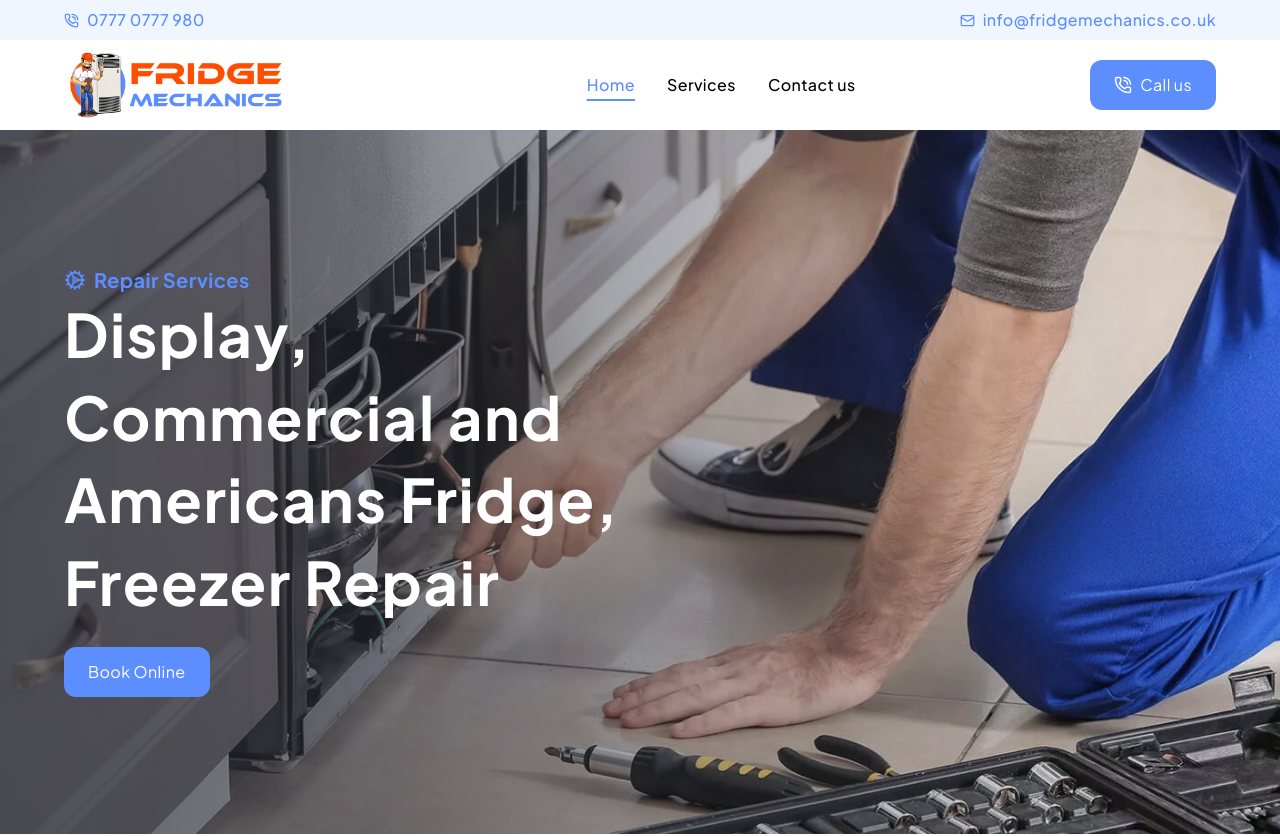
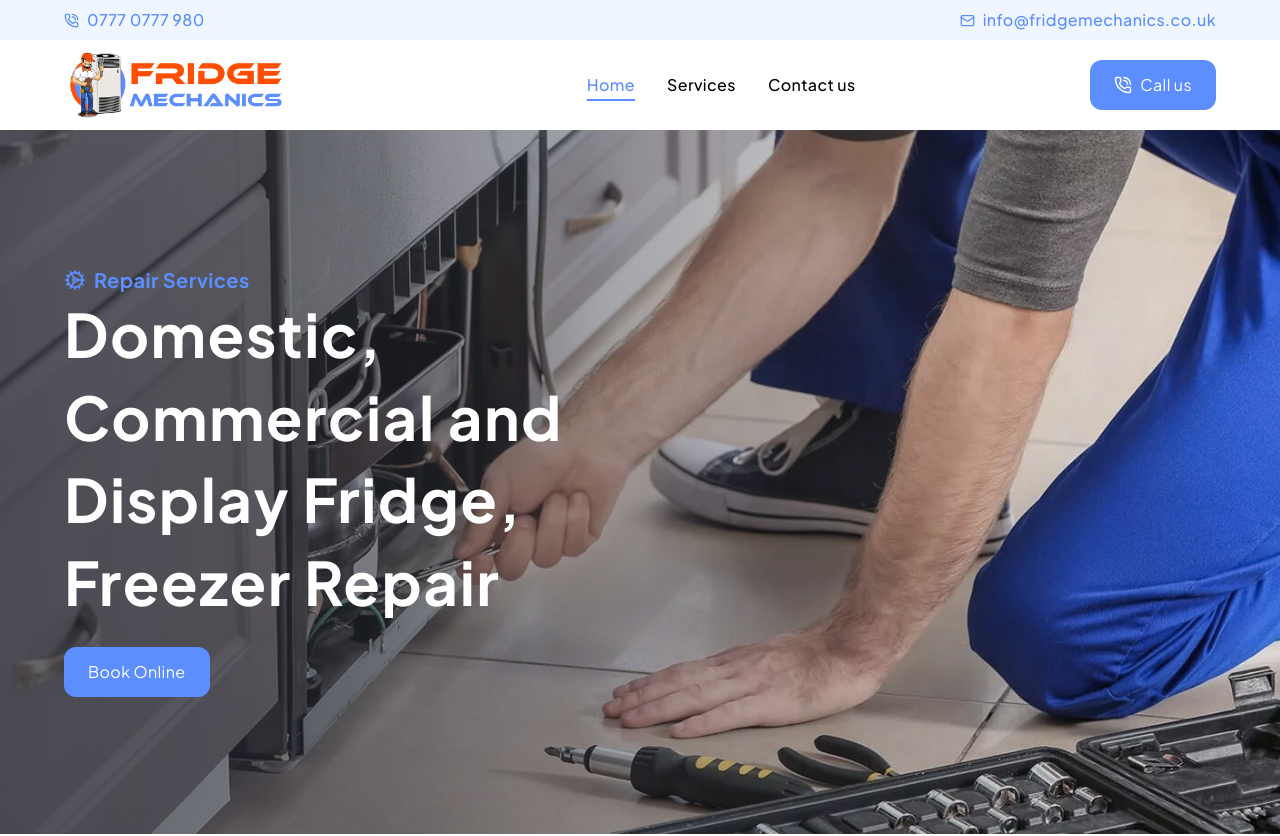
Before and after one commit to satnamSandhu2001/fridge-mechanics-UK, a Next.js app: page / in a window 1280 px wide. Shown: the top 836 px of the page. Built offline with nearby package versions, Linux system fonts and the light colour scheme.

Commit message:
slider content

```diff
--- a/src/components/home/Landing/index.tsx
+++ b/src/components/home/Landing/index.tsx
@@ -5,7 +5,7 @@ import { Carousel } from 'react-responsive-carousel';
 
 const slides: BannerData[] = [
 	{
-		title: 'Display, Commercial and Americans Fridge, Freezer Repair',
+		title: 'Domestic, Commercial and Display Fridge, Freezer Repair',
 		bg: SLIDE_1,
 		hero_img: FRIDGE_HERO_1,
 	},
```
